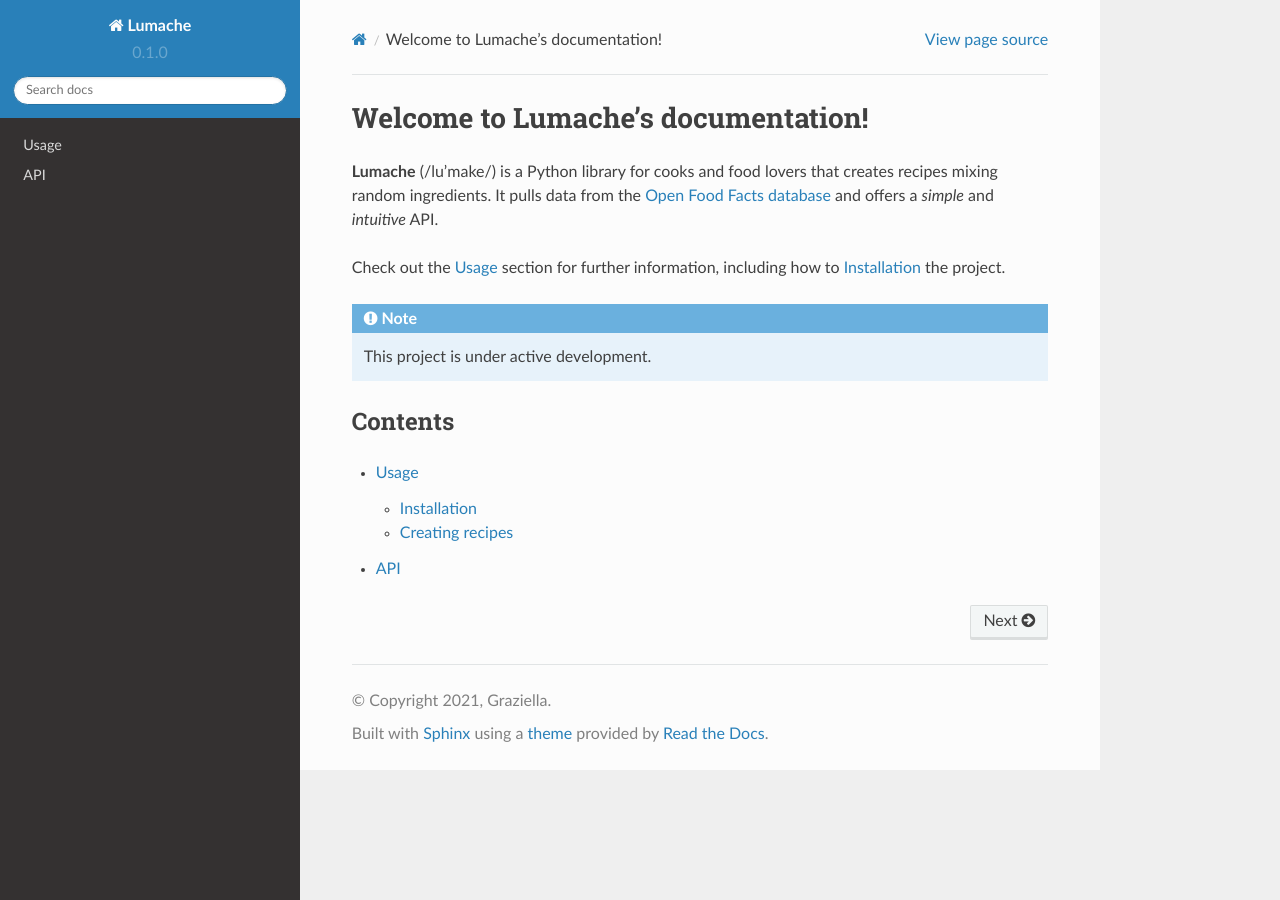
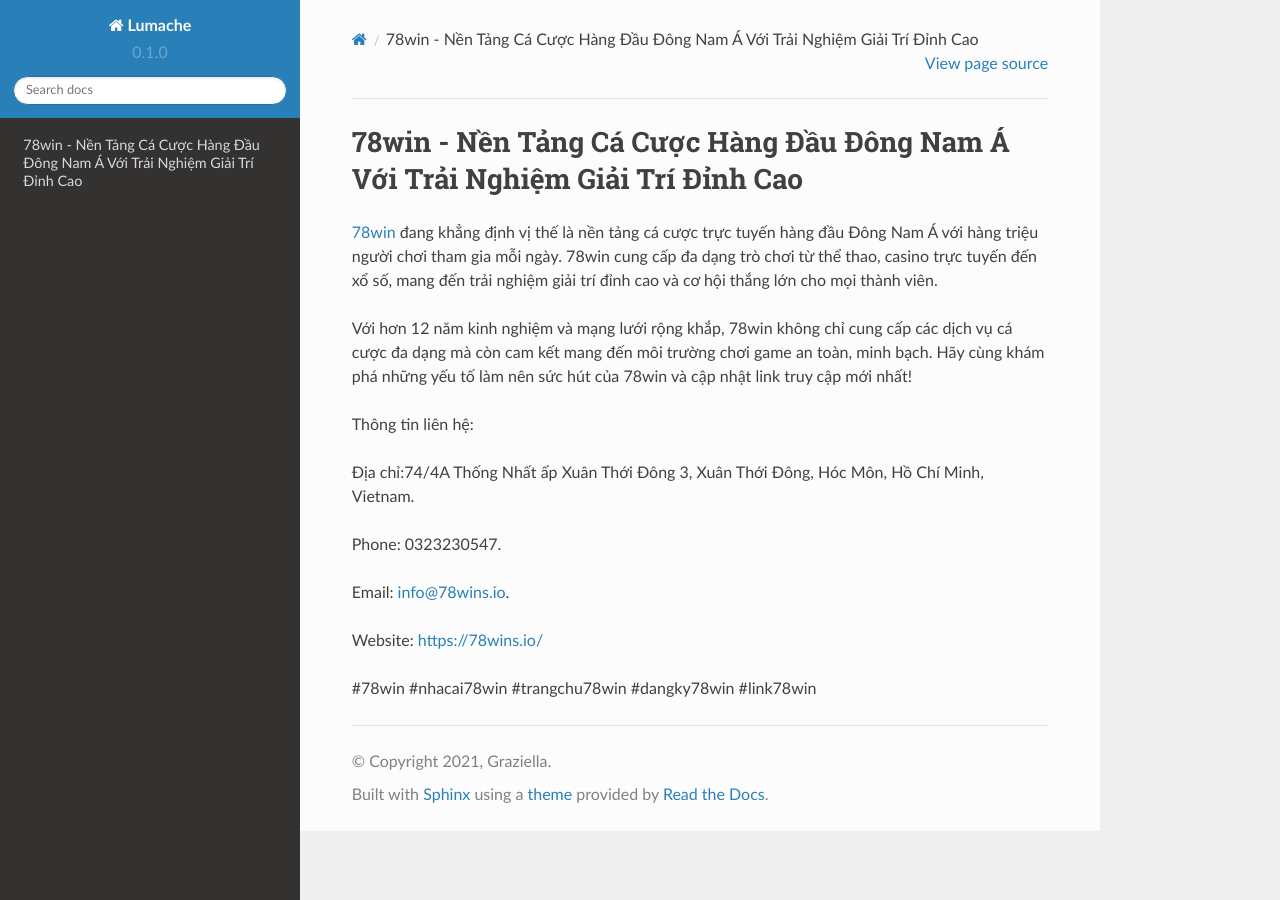
Before and after one commit to luongchanvien962/78winsio, a Sphinx documentation site: the page built from docs/source/index.rst, in a window 1280 px wide. Built offline with Sphinx 7.4.7 and the Read the Docs theme 2.0.0, drawn with Linux system fonts in a browser that asks for light colours.

Commit message:
Update index.rst

```diff
--- a/docs/source/index.rst
+++ b/docs/source/index.rst
@@ -1,22 +1,18 @@
-Welcome to Lumache's documentation!
+78win - Nền Tảng Cá Cược Hàng Đầu Đông Nam Á Với Trải Nghiệm Giải Trí Đỉnh Cao
 ===================================
 
-**Lumache** (/lu'make/) is a Python library for cooks and food lovers
-that creates recipes mixing random ingredients.
-It pulls data from the `Open Food Facts database <https://world.openfoodfacts.org/>`_
-and offers a *simple* and *intuitive* API.
+`78win <https://78wins.io/>`_ đang khẳng định vị thế là nền tảng cá cược trực tuyến hàng đầu Đông Nam Á với hàng triệu người chơi tham gia mỗi ngày. 78win cung cấp đa dạng trò chơi từ thể thao, casino trực tuyến đến xổ số, mang đến trải nghiệm giải trí đỉnh cao và cơ hội thắng lớn cho mọi thành viên.
 
-Check out the :doc:`usage` section for further information, including
-how to :ref:`installation` the project.
+Với hơn 12 năm kinh nghiệm và mạng lưới rộng khắp, 78win không chỉ cung cấp các dịch vụ cá cược đa dạng mà còn cam kết mang đến môi trường chơi game an toàn, minh bạch. Hãy cùng khám phá những yếu tố làm nên sức hút của 78win và cập nhật link truy cập mới nhất!
 
-.. note::
+Thông tin liên hệ:
 
-   This project is under active development.
+Địa chỉ:74/4A Thống Nhất ấp Xuân Thới Đông 3, Xuân Thới Đông, Hóc Môn, Hồ Chí Minh, Vietnam.
 
-Contents
---------
+Phone: 0323230547.
 
-.. toctree::
+Email: info@78wins.io.
 
-   usage
-   api
+Website: https://78wins.io/
+
+#78win #nhacai78win #trangchu78win #dangky78win #link78win
```
